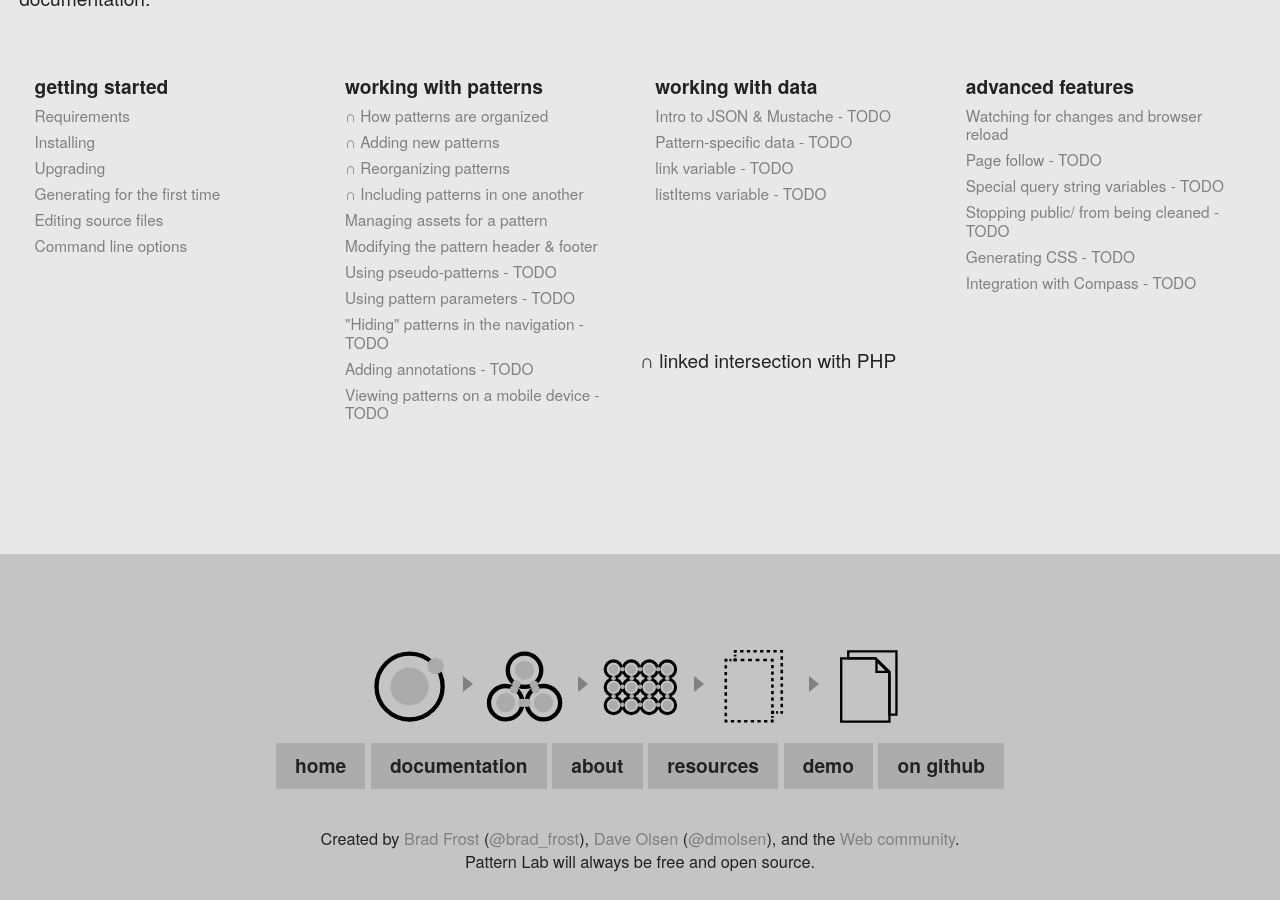
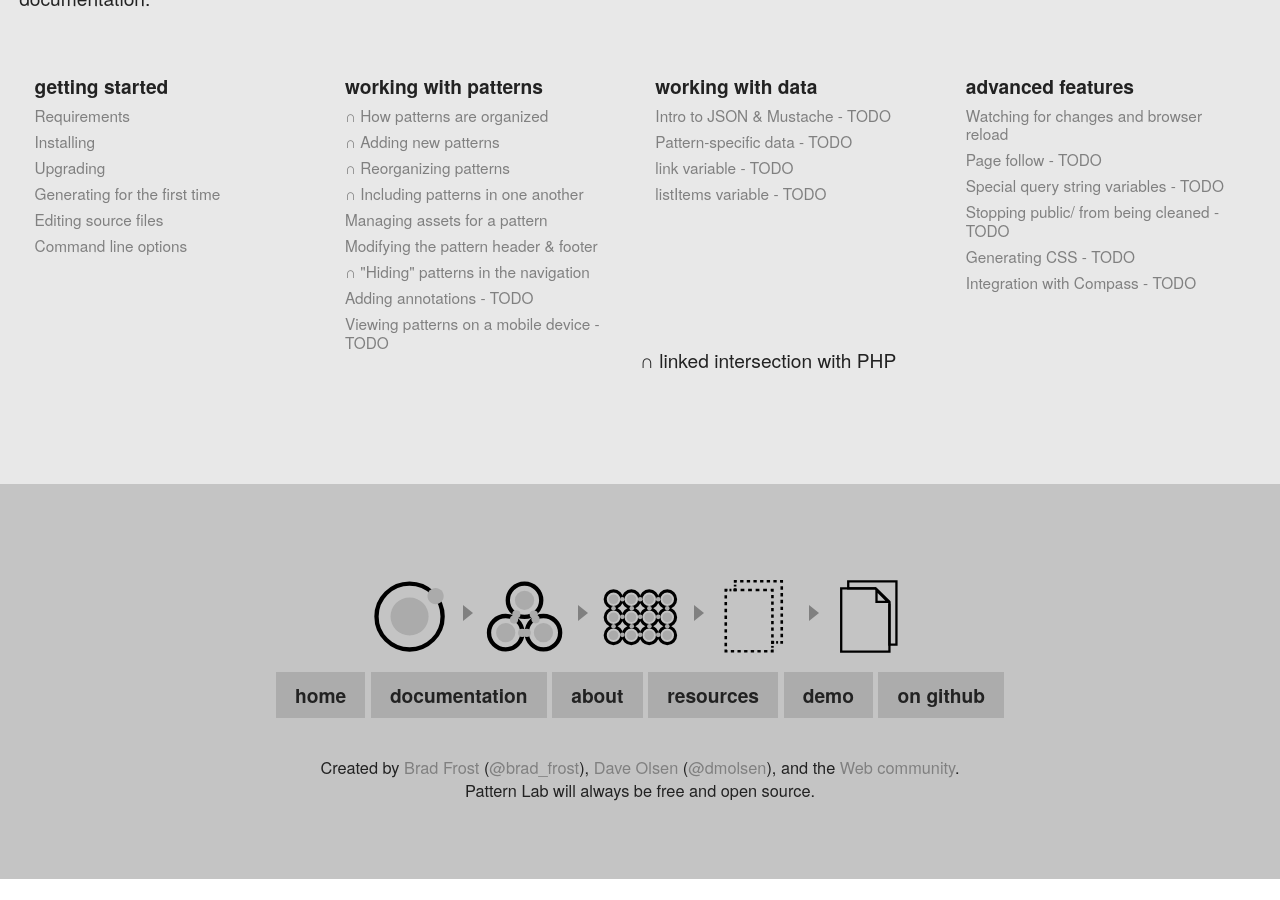
Before and after one commit to pattern-lab/website, a Jekyll site: the page built from patternlabsite/docs/index.html, in a window 1280 px wide and 900 px high, scrolled down 978 px. Built offline with Jekyll 4.4.1, drawn with Linux system fonts in a browser that asks for light colours; Markdown is read by kramdown in place of the engine named in the settings; comment, search, counter and statistics services are not loaded; after the commit the page ends 1857 px from its top, so only the background shows below that.

Commit message:
Hiding patterns. Closes #16

```diff
--- a/patternlabsite/_includes/docs-navigation-node.html
+++ b/patternlabsite/_includes/docs-navigation-node.html
@@ -20,9 +20,9 @@
 				<li><a href="/docs/pattern-including.html">&cap; Including patterns in one another</a></li>
 				<li><a href="/docs/node/pattern-managing-assets.html">Managing assets for a pattern</a></li>
 				<li><a href="/docs/node/pattern-header-footer.html">Modifying the pattern header &amp; footer</a></li>
-				<li><a href="/docs/pattern-pseudo-patterns.html">Using pseudo-patterns - TODO</a></li>
-				<li><a href="/docs/pattern-parameters.html">Using pattern parameters - TODO</a></li>
-				<li><a href="/docs/pattern-hiding.html">"Hiding" patterns in the navigation - TODO</a></li>
+				<!-- <li><a href="/docs/pattern-pseudo-patterns.html">Using pseudo-patterns - TODO</a></li> -->
+				<!-- <li><a href="/docs/pattern-parameters.html">Using pattern parameters - TODO</a></li> -->
+				<li><a href="/docs/pattern-hiding.html">&cap; "Hiding" patterns in the navigation</a></li>
 				<li><a href="/docs/pattern-adding-annotations.html">Adding annotations - TODO</a></li>
 				<li><a href="/docs/pattern-mobile-view.html">Viewing patterns on a mobile device - TODO</a></li>
 			</ul>
```
